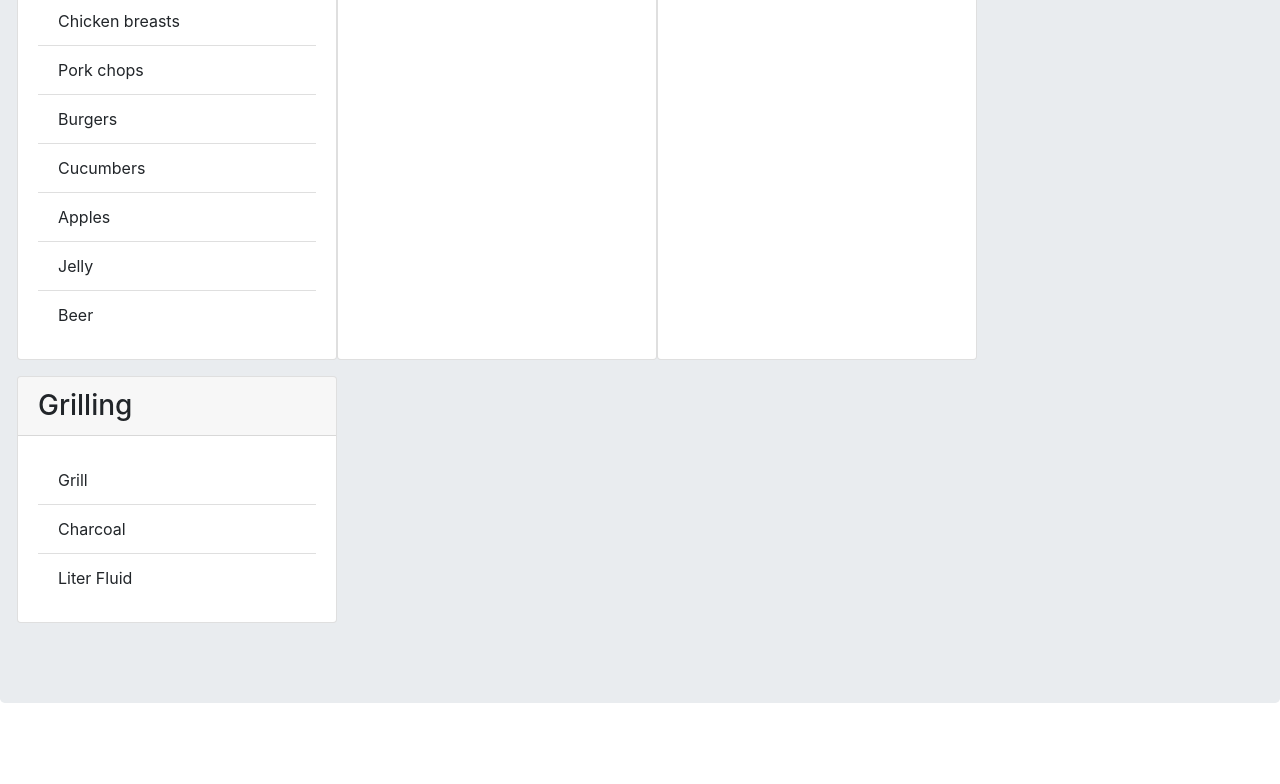
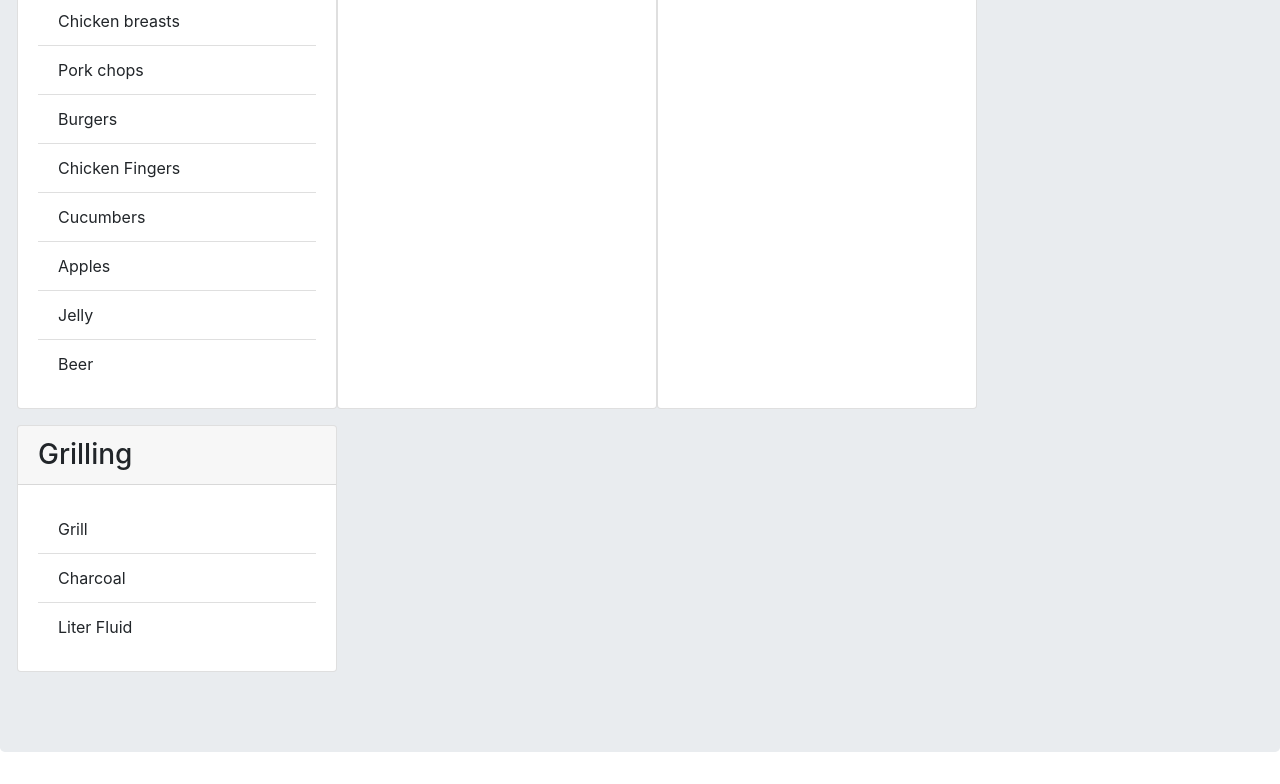
Before and after one commit to eric-gustafson1/maze2021, a plain HTML site: page gear.html in a window 1280 px wide. Shown: the part 2745-3529 px from the top of the page. Before the commit the page ends 3480 px from the top, so only its background shows below. Drawn offline with nearby package versions, Linux system fonts and the light colour scheme.

Commit message:
Update gear

```diff
--- a/gear.html
+++ b/gear.html
@@ -192,6 +192,7 @@
                         <li class="list-group-item">Chicken breasts </li>
                         <li class="list-group-item">Pork chops </li>
                         <li class="list-group-item">Burgers</li>
+                        <li class="list-group-item">Chicken Fingers</li>
                         <li class="list-group-item">Cucumbers</li>
                         <li class="list-group-item">Apples</li>
                         <li class="list-group-item">Jelly</li>
```
